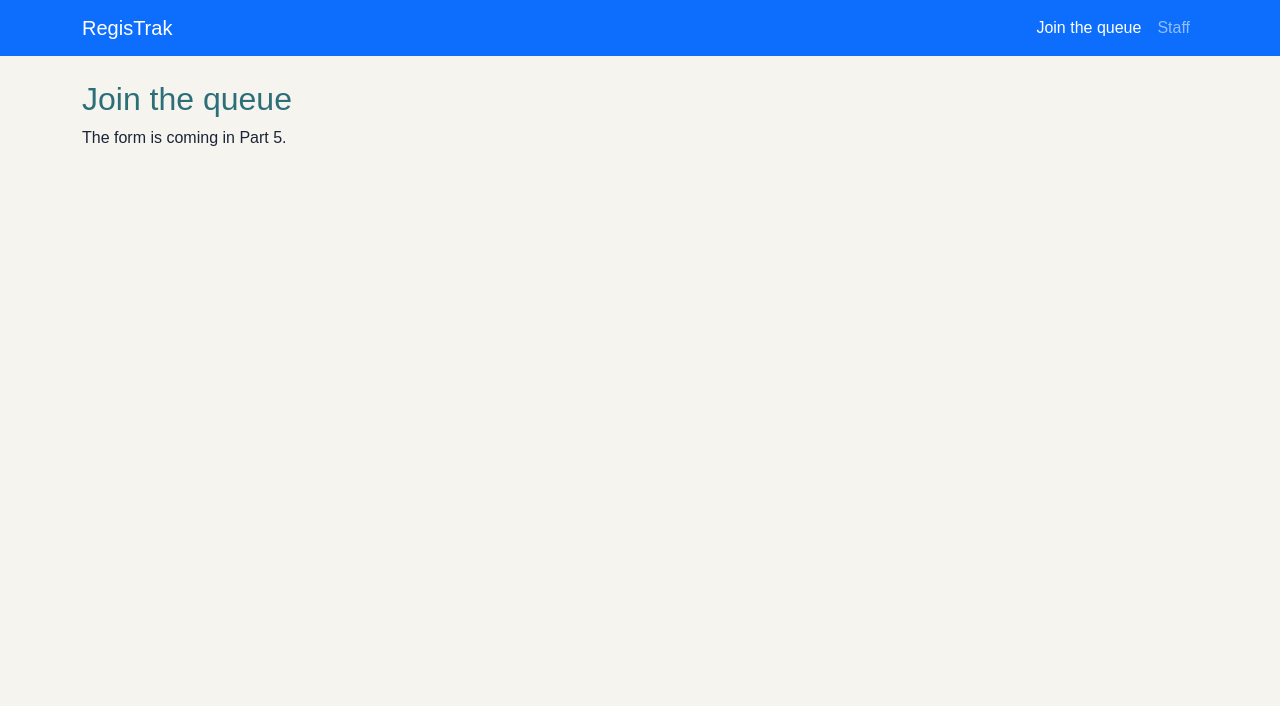
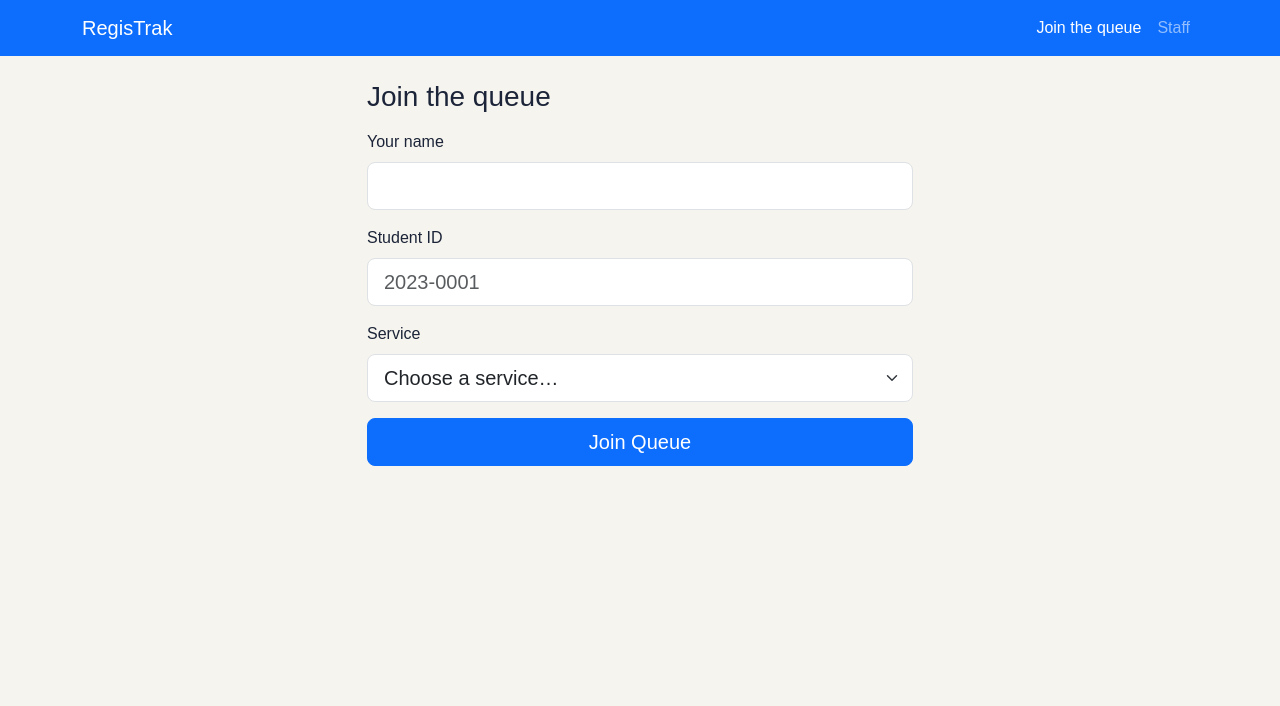
Before and after one commit to michaelsumagui-create/CCC181, a Flask app: page /join in a window 1280 px wide. Shown: the top 706 px of the page. Run offline with Flask 3, Linux system fonts and the light colour scheme.

Commit message:
Add join form with validation (#1)

```diff
--- a/app.py
+++ b/app.py
@@ -4,6 +4,7 @@ Run it with:
     flask --app app run --debug
 then open http://127.0.0.1:5000
 """
+import re
 from flask import Flask, abort, flash, redirect, render_template, request, url_for
 
 app = Flask(__name__)
@@ -29,21 +30,67 @@ def index():
     return render_template("index.html")
 
 
-@app.route("/join")
+@app.get("/join")
 def join_form():
-    return render_template("join.html")
+    # Show an empty form
+    return render_template("join.html", services=SERVICES, form={}, errors={})
+
+
+@app.post("/join")
+def join():
+    form = request.form
+    name = form.get("name", "").strip()
+    id_number = form.get("id_number", "").strip()
+    service_id = form.get("service_id", type=int)
+
+    # 1. Check every field and collect the problems
+    errors = {}
+    if not name:
+        errors["name"] = "Please enter your name."
+    if not id_number:
+        errors["id_number"] = "Please enter your Student ID."
+    elif not re.fullmatch(r"\d{4}-\d{4}", id_number):
+        errors["id_number"] = "Student ID should look like 2023-0001."
+    if service_id not in [s["id"] for s in SERVICES]:
+        errors["service_id"] = "Please choose a service."
+
+    # 2. If anything is wrong, show the form again with the messages
+    if errors:
+        flash("Please fix the highlighted fields.", "danger")
+        return render_template("join.html", services=SERVICES, form=form, errors=errors), 400
+
+    # 3. Already in the queue? Send them to their existing ticket
+    for t in TICKETS:
+        if t["id_number"] == id_number and t["status"] in ("waiting", "called"):
+            flash(f"You're already in the queue. Your ticket is #{t['number']}.", "info")
+            return redirect(url_for("ticket", ticket_id=t["number"]))
+
+    # 4. Everything is fine, so create the ticket
+    number = TICKETS[-1]["number"] + 1 if TICKETS else 1
+    TICKETS.append({
+        "number": number,
+        "name": name,
+        "id_number": id_number,
+        "service_id": service_id,
+        "status": "waiting",
+    })
+    flash(f"You joined the queue. Your ticket is #{number}.", "success")
+    return redirect(url_for("ticket", ticket_id=number))
+
+
+@app.route("/queue/<int:ticket_id>")
+def ticket(ticket_id):
+    # Find the ticket with this number, or 404 if there isn't one
+    found = next((t for t in TICKETS if t["number"] == ticket_id), None)
+    if found is None:
+        abort(404)
+    service = next((s for s in SERVICES if s["id"] == found["service_id"]), None)
+    return render_template("ticket.html", ticket=found, service=service)
 
 
 @app.route("/staff")
 def staff_dashboard():
     return "Staff dashboard coming soon"
-
-
-@app.route("/queue/<int:ticket_id>")
-def ticket(ticket_id):
-    # Find the ticket with this number, or return a 404 if there isn't one.
-    return render_template("ticket.html", ticket_id=ticket_id)
-
 
 
 @app.route("/hello")
--- a/templates/join.html
+++ b/templates/join.html
@@ -3,6 +3,52 @@
 {% block title %}Join the queue · RegisTrak{% endblock %}
 
 {% block content %}
-  <h2>Join the queue</h2>
-  <p>The form is coming in Part 5.</p>
+<div class="row justify-content-center">
+  <div class="col-12 col-md-8 col-lg-6">
+    <h1 class="h3 mb-3">Join the queue</h1>
+
+    <form method="post" action="{{ url_for('join') }}" novalidate>
+
+      <div class="mb-3">
+        <label for="name" class="form-label">Your name</label>
+        <input id="name" name="name" type="text" autocomplete="name" required
+               class="form-control form-control-lg {% if errors.name %}is-invalid{% endif %}"
+               value="{{ form.get('name', '') }}"
+               {% if errors.name %}aria-describedby="name-error"{% endif %}>
+        {% if errors.name %}
+          <div id="name-error" class="invalid-feedback">{{ errors.name }}</div>
+        {% endif %}
+      </div>
+
+      <div class="mb-3">
+        <label for="id_number" class="form-label">Student ID</label>
+        <input id="id_number" name="id_number" type="text" placeholder="2023-0001" required
+               class="form-control form-control-lg {% if errors.id_number %}is-invalid{% endif %}"
+               value="{{ form.get('id_number', '') }}"
+               {% if errors.id_number %}aria-describedby="id_number-error"{% endif %}>
+        {% if errors.id_number %}
+          <div id="id_number-error" class="invalid-feedback">{{ errors.id_number }}</div>
+        {% endif %}
+      </div>
+
+      <div class="mb-3">
+        <label for="service_id" class="form-label">Service</label>
+        <select id="service_id" name="service_id" required
+                class="form-select form-select-lg {% if errors.service_id %}is-invalid{% endif %}"
+                {% if errors.service_id %}aria-describedby="service_id-error"{% endif %}>
+          <option value="">Choose a service…</option>
+          {% for s in services %}
+            <option value="{{ s.id }}"
+              {% if form.get('service_id') == s.id|string %}selected{% endif %}>{{ s.name }}</option>
+          {% endfor %}
+        </select>
+        {% if errors.service_id %}
+          <div id="service_id-error" class="invalid-feedback">{{ errors.service_id }}</div>
+        {% endif %}
+      </div>
+
+      <button type="submit" class="btn btn-primary btn-lg w-100">Join Queue</button>
+    </form>
+  </div>
+</div>
 {% endblock %}
```
